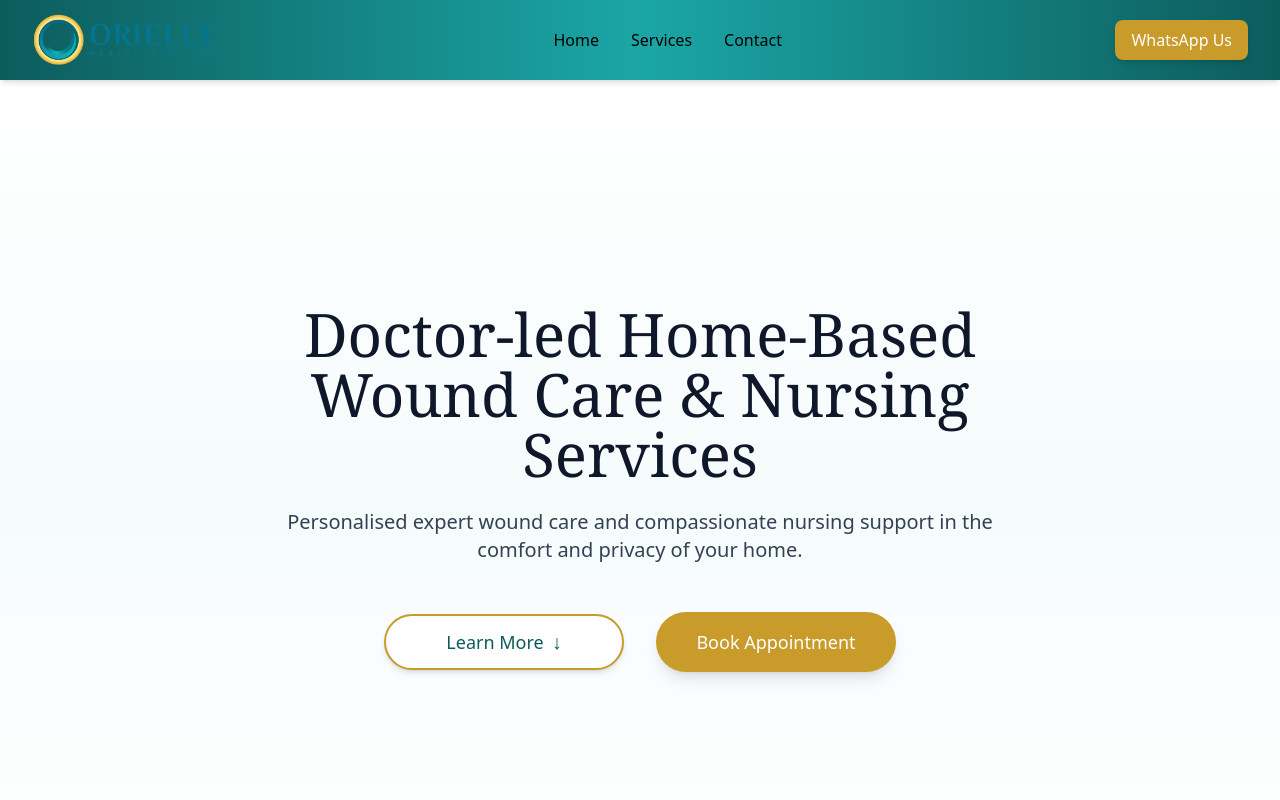
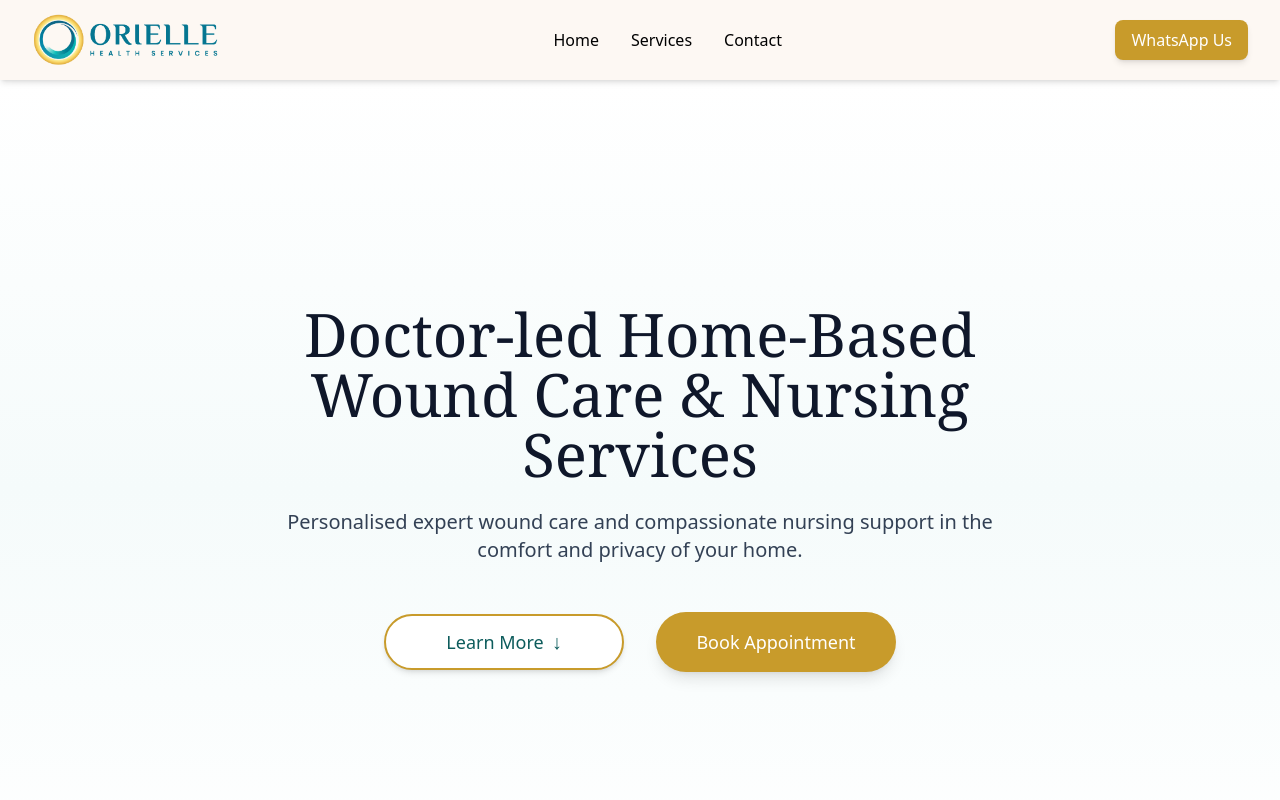
Before and after one commit to rrjayapalan/oriellehealth_verified, a Next.js app: page / in a window 1280 px wide. Shown: the top 800 px of the page. Built offline with nearby package versions, Linux system fonts and the light colour scheme.

Commit message:
Update page.js

```diff
--- a/app/page.js
+++ b/app/page.js
@@ -3,7 +3,7 @@ export default function Home() {
     <main className="min-h-screen flex flex-col font-sans">
 
       {/* NAVIGATION BAR */}
-<nav className="sticky top-0 z-50 bg-gradient-to-r from-[#0D5C5C] via-[#1BA6A6] to-[#0D5C5C] shadow-md">
+<nav className="sticky top-0 z-50 bg-gradient-to-r from-teal-50 via-white to-teal-50 shadow-md">
   <div className="flex flex-wrap items-center justify-between gap-3 px-4 py-3 md:px-8">
 
     {/* Logo */}
@@ -26,12 +26,14 @@ export default function Home() {
     <a
       href="https://wa.me/60122740741"
       target="_blank"
+      rel="noopener noreferrer"
       className="bg-gold text-white px-4 py-2 rounded-lg shadow-md hover:shadow-lg hover:opacity-90 transition text-sm md:text-base whitespace-nowrap"
     >
       WhatsApp Us
     </a>
   </div>
 </nav>
+
       {/* HERO / HOME SECTION */}
       <section
         id="home"
```
